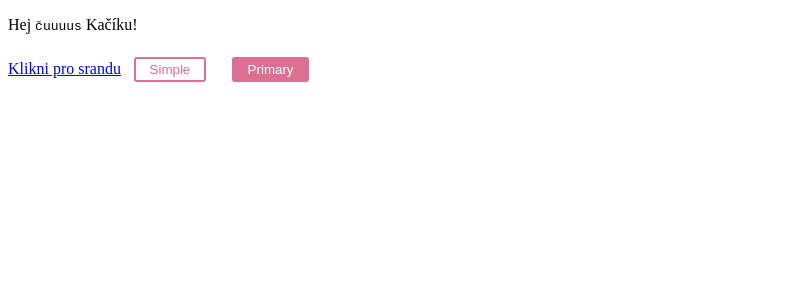
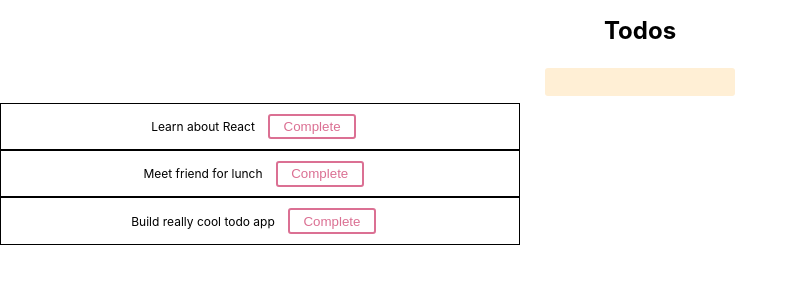
Before and after one commit to sergejkurbanov/todo-app, a React (Create React App) app: page / in a window 1280 px wide. Shown: the top 300 px of the page, without its empty margins (0-798 px from the left). Built offline with nearby package versions, Linux system fonts and the light colour scheme.

Commit message:
components created; add, complete functions added

```diff
--- a/src/App.js
+++ b/src/App.js
@@ -1,28 +1,61 @@
-import React, { Component } from 'react'
-import Button from './components/Button'
+import React, { useState } from 'react'
+import styled from 'styled-components'
+import Todo from './components/Todo'
+import TodoForm from './components/TodoForm'
 
-class App extends Component {
-  render() {
-    return (
-      <div className="App">
-        <header className="App-header">
-          <p>
-            Hej <code>čuuuus</code> Kačíku!
-          </p>
-          <a
-            className="App-link"
-            href="https://pics.me.me/when-your-cat-is-stuck-in-the-wall-and-you-19297039.png"
-            target="_blank"
-            rel="noopener noreferrer"
+const AppBase = ({ className }) => {
+  const [todos, setTodos] = useState([
+    {
+      text: 'Learn about React',
+      isCompleted: false
+    },
+    {
+      text: 'Meet friend for lunch',
+      isCompleted: false
+    },
+    {
+      text: 'Build really cool todo app',
+      isCompleted: false
+    }
+  ])
+
+  const addTodo = text => {
+    const newTodos = [...todos, { text }]
+    setTodos(newTodos)
+  }
+
+  const completeTodo = index => {
+    const newTodos = [...todos]
+    newTodos[index].isCompleted = !todos[index].isCompleted
+    setTodos(newTodos)
+  }
+
+  return (
+    <div className={className}>
+      <header>
+        <nav />
+      </header>
+      <main>
+        <h1>Todos</h1>
+        <TodoForm addTodo={addTodo} />
+        {todos.map((todo, index) => (
+          <Todo
+            key={index}
+            index={index}
+            complete={completeTodo}
+            isCompleted={todo.isCompleted}
           >
-            Klikni pro srandu
-          </a>
-          <Button>Simple</Button>
-          <Button primary>Primary</Button>
-        </header>
-      </div>
-    )
-  }
+            {todo.text}
+          </Todo>
+        ))}
+      </main>
+      <footer />
+    </div>
+  )
 }
 
+const App = styled(AppBase)`
+  text-align: center;
+`
+
 export default App
--- /dev/null
+++ b/src/components/Input.js
@@ -0,0 +1,12 @@
+import styled from 'styled-components'
+
+const Input = styled.input`
+  padding: 0.5em;
+  margin: 0.5em;
+  color: palevioletred;
+  background: papayawhip;
+  border: none;
+  border-radius: 3px;
+`
+
+export default Input
--- /dev/null
+++ b/src/components/Todo.js
@@ -0,0 +1,25 @@
+import React from 'react'
+import styled, { css } from 'styled-components'
+import Button from './Button'
+
+const TodoBase = ({ children, className, complete, index }) => (
+  <div className={className}>
+    {children}
+    <Button onClick={() => complete(index)}>Complete</Button>
+  </div>
+)
+
+const Todo = styled(TodoBase)`
+  border: 1px solid;
+  width: 32rem;
+  padding: 0.2rem;
+
+  ${props =>
+    props.isCompleted &&
+    css`
+      background: yellow;
+      text-decoration: line-through;
+    `};
+`
+
+export default Todo
--- /dev/null
+++ b/src/components/TodoForm.js
@@ -0,0 +1,25 @@
+import React, { useState } from 'react'
+import Input from './Input'
+
+const TodoForm = ({ addTodo }) => {
+  const [value, setValue] = useState('')
+
+  const handleSubmit = e => {
+    e.preventDefault()
+    if (!value) return
+    addTodo(value)
+    setValue('')
+  }
+
+  return (
+    <form onSubmit={handleSubmit}>
+      <Input
+        type="text"
+        value={value}
+        onChange={e => setValue(e.target.value)}
+      />
+    </form>
+  )
+}
+
+export default TodoForm
--- a/src/index.js
+++ b/src/index.js
@@ -1,5 +1,31 @@
 import React from 'react'
 import ReactDOM from 'react-dom'
+import { createGlobalStyle } from 'styled-components'
 import App from './App'
 
-ReactDOM.render(<App />, document.getElementById('root'))
+const GlobalStyle = createGlobalStyle`
+  body {
+    margin: 0;
+    padding: 0;
+    font-family: -apple-system, BlinkMacSystemFont, "Segoe UI", "Roboto", "Oxygen",
+      "Ubuntu", "Cantarell", "Fira Sans", "Droid Sans", "Helvetica Neue",
+      sans-serif;
+    -webkit-font-smoothing: antialiased;
+    -moz-osx-font-smoothing: grayscale;
+    font-size: 10px;
+    @media (min-width: 768px) {
+      font-size: 11px;
+    }
+    @media (min-width: 1024px) {
+      font-size: 12px;
+    }
+  }
+`
+
+ReactDOM.render(
+  <React.Fragment>
+    <GlobalStyle />
+    <App />
+  </React.Fragment>,
+  document.getElementById('root')
+)
```
